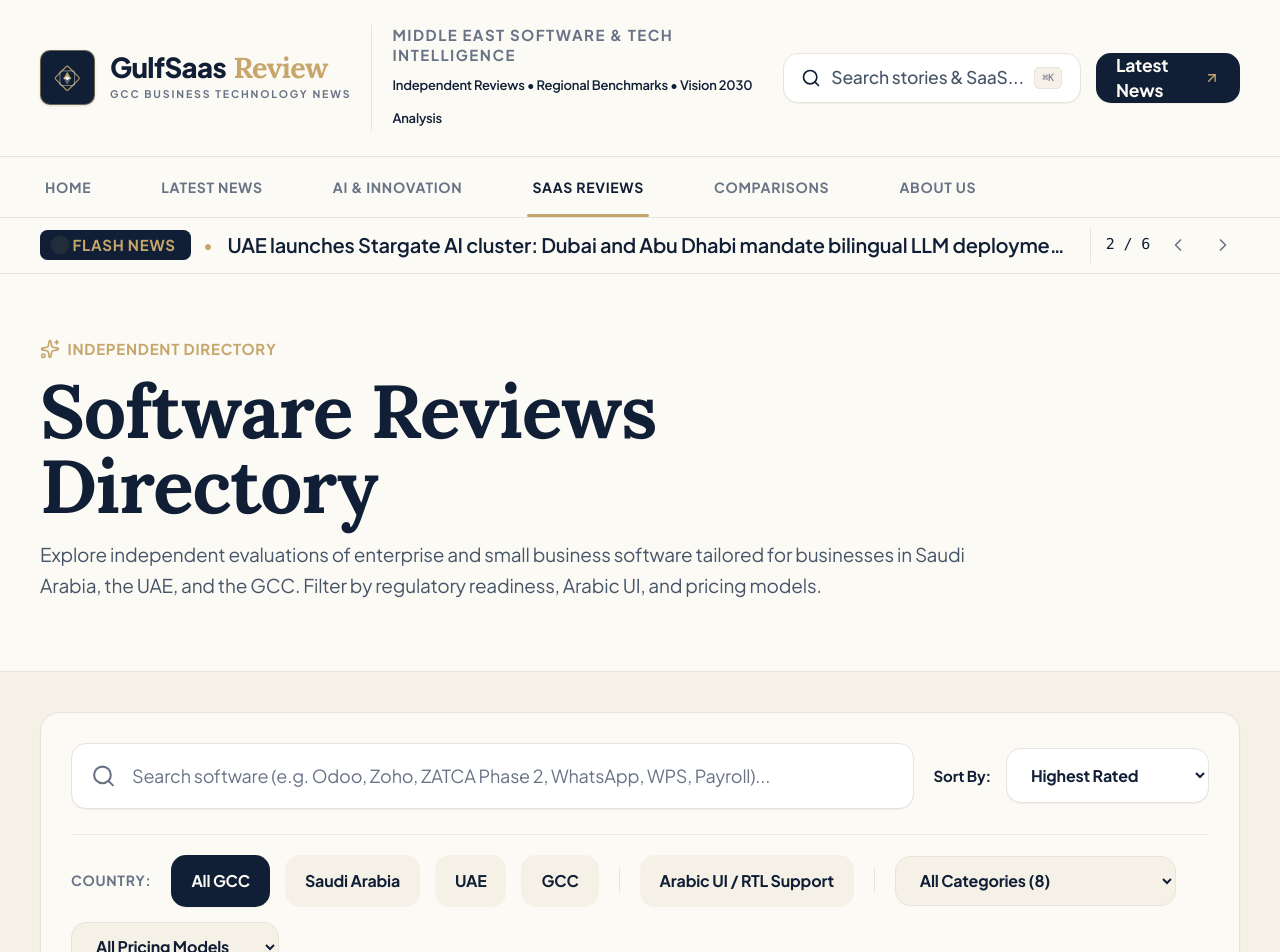
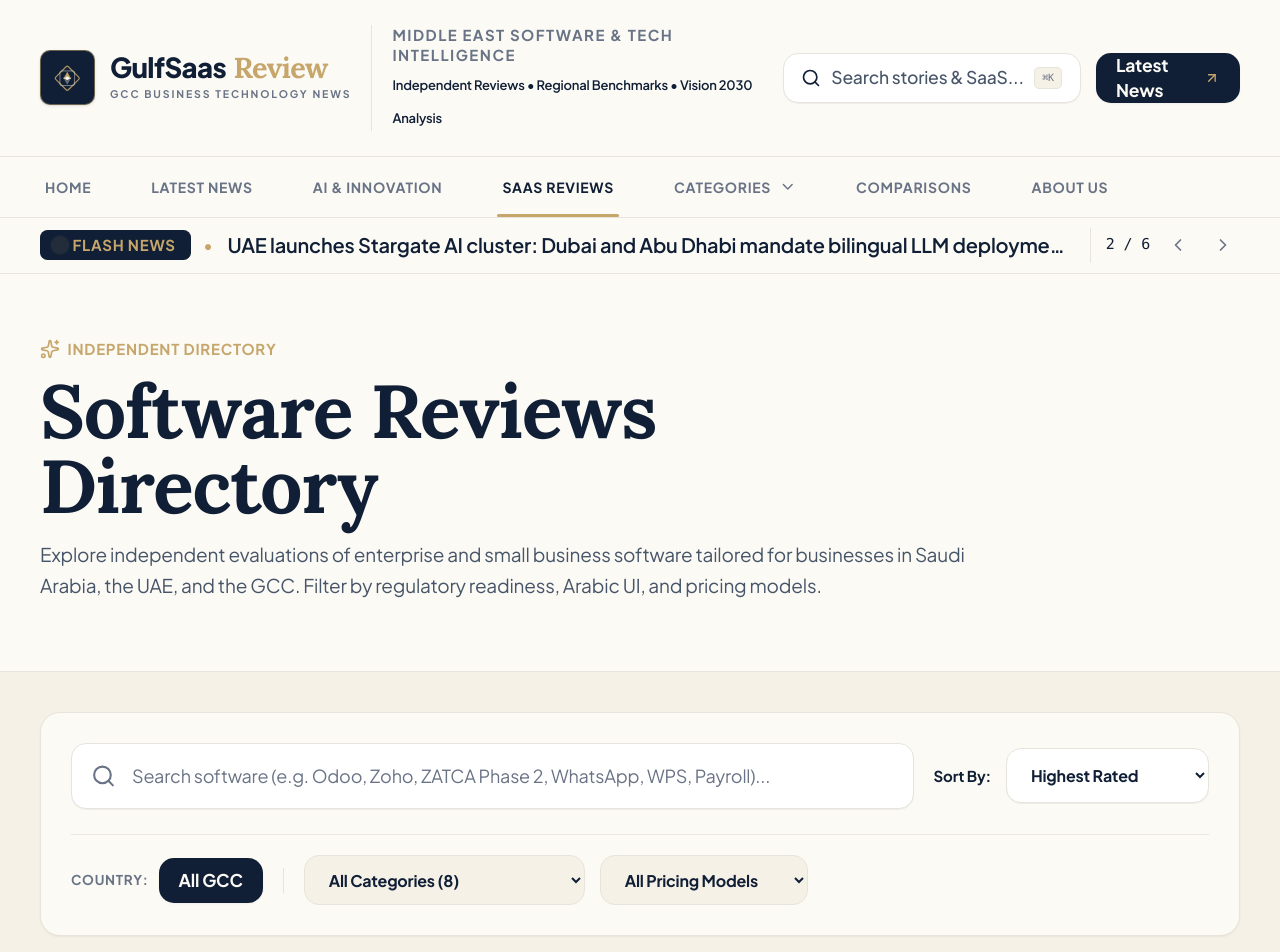
Before and after one commit to ValGrow-Labs/Gulf_Saas_Review, a Next.js app: page /reviews in a window 1280 px wide. Shown: the top 952 px of the page. Built offline with nearby package versions, Linux system fonts and the light colour scheme.

Commit message:
Remove marked filter options from reviews page and add Categories dropdown between SaaS Reviews and Comparisons

```diff
--- a/src/app/reviews/ReviewsClient.tsx
+++ b/src/app/reviews/ReviewsClient.tsx
@@ -186,39 +186,16 @@ export default function ReviewsClient() {
             </div>
           </div>
 
-          {/* Filter Pills: Country, Arabic, Pricing, Category */}
+          {/* Filter Pills: Category, Pricing, Country Scope */}
           <div className="mt-5 pt-4 border-t border-[#E7E4DC]/80 flex flex-wrap items-center gap-3 text-[15px] sm:text-[16px]">
-            <span className="text-[14px] font-bold uppercase tracking-wider text-[#697386] mr-1">
-              Country:
-            </span>
-            {["all", "Saudi Arabia", "UAE", "GCC"].map((c) => (
-              <button
-                key={c}
-                onClick={() => setSelectedCountry(c)}
-                className={`rounded-xl px-4 py-2.5 font-bold transition-all min-h-[44px] cursor-pointer ${
-                  selectedCountry === c
-                    ? "bg-[#101F35] text-[#FCFAF5] shadow-xs"
-                    : "bg-[#F6F1E7] text-[#101F35] hover:bg-[#E7E4DC]"
-                }`}
-              >
-                {c === "all" ? "All GCC" : c}
-              </button>
-            ))}
-
-            <div className="h-5 w-[1px] bg-[#E7E4DC] mx-1 hidden sm:block" />
-
-            {/* Arabic Language Toggle */}
-            <button
-              onClick={() => setArabicOnly(!arabicOnly)}
-              className={`inline-flex items-center gap-2 rounded-xl px-4 py-2.5 font-bold transition-all min-h-[44px] cursor-pointer ${
-                arabicOnly
-                  ? "bg-[#C6A66B] text-[#101F35] shadow-xs"
-                  : "bg-[#F6F1E7] text-[#101F35] hover:bg-[#E7E4DC]"
-              }`}
-            >
-              {arabicOnly && <Check className="h-4 w-4 stroke-[3]" />}
-              <span>Arabic UI / RTL Support</span>
-            </button>
+            <div className="flex items-center gap-2">
+              <span className="text-[13.5px] font-bold uppercase tracking-wider text-[#697386]">
+                Country:
+              </span>
+              <span className="rounded-xl px-4 py-2 font-bold bg-[#101F35] text-[#FCFAF5] text-sm shadow-xs min-h-[40px] inline-flex items-center">
+                All GCC
+              </span>
+            </div>
 
             <div className="h-5 w-[1px] bg-[#E7E4DC] mx-1 hidden sm:block" />
 
--- a/src/components/Navigation.tsx
+++ b/src/components/Navigation.tsx
@@ -1,23 +1,28 @@
 "use client";
 
-import React, { useState, useEffect } from "react";
+import React, { useState, useEffect, useRef } from "react";
 import Link from "next/link";
 import { usePathname } from "next/navigation";
 import Logo from "./Logo";
 import { useApp } from "@/context/AppContext";
+import { categories } from "@/data/categories";
 import {
   Search,
   Menu,
   X,
   ArrowUpRight,
   Scale,
+  ChevronDown,
 } from "lucide-react";
 
 export default function Navigation() {
   const pathname = usePathname();
   const { openSearch, compareSlugs, setIsCompareTrayOpen } = useApp();
   const [isMobileMenuOpen, setIsMobileMenuOpen] = useState(false);
+  const [isCategoriesOpen, setIsCategoriesOpen] = useState(false);
+  const [isMobileCategoriesOpen, setIsMobileCategoriesOpen] = useState(false);
   const [scrolled, setScrolled] = useState(false);
+  const dropdownRef = useRef<HTMLDivElement>(null);
 
   useEffect(() => {
     const handleScroll = () => {
@@ -29,6 +34,8 @@ export default function Navigation() {
 
   useEffect(() => {
     setIsMobileMenuOpen(false);
+    setIsCategoriesOpen(false);
+    setIsMobileCategoriesOpen(false);
   }, [pathname]);
 
   const navLinks = [
@@ -36,6 +43,7 @@ export default function Navigation() {
     { name: "Latest News", href: "/news" },
     { name: "AI & Innovation", href: "/news?category=ai-innovation" },
     { name: "SaaS Reviews", href: "/reviews" },
+    { name: "Categories", href: "/categories", isDropdown: true },
     { name: "Comparisons", href: "/compare" },
     { name: "About Us", href: "/about" },
   ];
@@ -44,6 +52,7 @@ export default function Navigation() {
     if (href === "/") return pathname === "/";
     if (href === "/news" && (pathname === "/news" || (pathname.startsWith("/news/") && !pathname.includes("category=ai-innovation")))) return true;
     if (href.includes("category=ai-innovation") && (pathname.includes("ai-innovation") || pathname.includes("how-artificial-intelligence-is-transforming-business"))) return true;
+    if (href === "/categories" && pathname.startsWith("/categories")) return true;
     return pathname.startsWith(href);
   };
 
@@ -125,9 +134,82 @@ export default function Navigation() {
       <nav className="sticky top-0 z-30 w-full bg-[#FCFAF5]/98 backdrop-blur-md border-b border-[#E7E4DC]">
         <div className="mx-auto max-w-7xl px-4 sm:px-6 lg:px-8">
           <div className="hidden lg:flex items-center h-12">
-            <div className="flex items-center gap-8 lg:gap-10 xl:gap-12 2xl:gap-14 h-full">
+            <div className="flex items-center gap-6 lg:gap-8 xl:gap-10 2xl:gap-12 h-full">
               {navLinks.map((link) => {
                 const active = isActive(link.href);
+
+                if (link.isDropdown) {
+                  return (
+                    <div
+                      key={link.name}
+                      ref={dropdownRef}
+                      className="relative h-full flex items-center"
+                      onMouseEnter={() => setIsCategoriesOpen(true)}
+                      onMouseLeave={() => setIsCategoriesOpen(false)}
+                    >
+                      <Link
+                        href={link.href}
+                        className={`relative h-full flex items-center gap-1.5 px-1 text-xs sm:text-[13px] xl:text-[14px] font-bold uppercase tracking-wider whitespace-nowrap transition-colors duration-150 ${
+                          active
+                            ? "text-[#101F35]"
+                            : "text-[#697386] hover:text-[#101F35]"
+                        }`}
+                      >
+                        <span>{link.name}</span>
+                        <ChevronDown
+                          className={`h-3.5 w-3.5 transition-transform duration-200 ${
+                            isCategoriesOpen ? "rotate-180 text-[#C6A66B]" : "text-[#697386]"
+                          }`}
+                        />
+                        {active && (
+                          <span className="absolute bottom-0 left-0 right-0 h-[2.5px] bg-[#C6A66B] rounded-full" />
+                        )}
+                      </Link>
+
+                      {/* Categories Dropdown Menu (Matching Image 3) */}
+                      {isCategoriesOpen && (
+                        <div className="absolute top-full left-0 pt-1.5 z-50">
+                          <div className="w-84 rounded-2xl border border-[#E7E4DC] bg-[#FCFAF5] p-2.5 shadow-2xl animate-in fade-in slide-in-from-top-1 duration-150">
+                            {/* Option 1: All Categories (8) */}
+                            <Link
+                              href="/categories"
+                              onClick={() => setIsCategoriesOpen(false)}
+                              className="flex items-center justify-between rounded-xl px-3.5 py-2.5 text-sm font-bold text-[#101F35] bg-[#F6F1E7] hover:bg-[#101F35] hover:text-[#FCFAF5] transition-colors group/all"
+                            >
+                              <span className="flex items-center gap-2">
+                                <span className="h-2 w-2 rounded-full bg-[#C6A66B]" />
+                                <span>All Categories ({categories.length})</span>
+                              </span>
+                              <span className="text-xs text-[#697386] group-hover/all:text-[#C6A66B]">
+                                View All &rarr;
+                              </span>
+                            </Link>
+
+                            <div className="my-1.5 border-t border-[#E7E4DC]" />
+
+                            {/* 8 Specific Software Categories from Image 3 */}
+                            <div className="space-y-0.5">
+                              {categories.map((cat) => (
+                                <Link
+                                  key={cat.id}
+                                  href={`/categories/${cat.slug}`}
+                                  onClick={() => setIsCategoriesOpen(false)}
+                                  className="flex items-center justify-between rounded-xl px-3.5 py-2 text-[13.5px] font-semibold text-[#334155] hover:bg-[#F6F1E7] hover:text-[#101F35] transition-colors group/item"
+                                >
+                                  <span>{cat.name}</span>
+                                  <span className="text-[11px] font-mono font-medium text-[#697386] group-hover/item:text-[#8C6D33]">
+                                    {cat.count}+ tools
+                                  </span>
+                                </Link>
+                              ))}
+                            </div>
+                          </div>
+                        </div>
+                      )}
+                    </div>
+                  );
+                }
+
                 return (
                   <Link
                     key={link.name}
@@ -155,6 +237,52 @@ export default function Navigation() {
             <div className="space-y-1.5">
               {navLinks.map((link) => {
                 const active = isActive(link.href);
+
+                if (link.isDropdown) {
+                  return (
+                    <div key={link.name} className="space-y-1">
+                      <button
+                        type="button"
+                        onClick={() => setIsMobileCategoriesOpen(!isMobileCategoriesOpen)}
+                        className={`w-full flex items-center justify-between rounded-xl px-4 py-3 text-sm font-bold uppercase tracking-wider transition-colors cursor-pointer ${
+                          active
+                            ? "bg-[#101F35] text-[#FCFAF5]"
+                            : "text-[#101F35] hover:bg-[#E7E4DC]/60"
+                        }`}
+                      >
+                        <span>{link.name}</span>
+                        <ChevronDown
+                          className={`h-4 w-4 transition-transform duration-200 ${
+                            isMobileCategoriesOpen ? "rotate-180" : ""
+                          }`}
+                        />
+                      </button>
+
+                      {isMobileCategoriesOpen && (
+                        <div className="pl-3 pr-1 py-1.5 space-y-1 bg-[#F6F1E7]/70 rounded-xl border border-[#E7E4DC]">
+                          <Link
+                            href="/categories"
+                            onClick={() => setIsMobileMenuOpen(false)}
+                            className="block px-3 py-2 text-xs font-bold uppercase tracking-wider text-[#C6A66B] hover:underline"
+                          >
+                            All Categories ({categories.length}) &rarr;
+                          </Link>
+                          {categories.map((cat) => (
+                            <Link
+                              key={cat.id}
+                              href={`/categories/${cat.slug}`}
+                              onClick={() => setIsMobileMenuOpen(false)}
+                              className="block px-3 py-1.5 text-sm font-semibold text-[#334155] hover:text-[#101F35]"
+                            >
+                              {cat.name}
+                            </Link>
+                          ))}
+                        </div>
+                      )}
+                    </div>
+                  );
+                }
+
                 return (
                   <Link
                     key={link.name}
```
